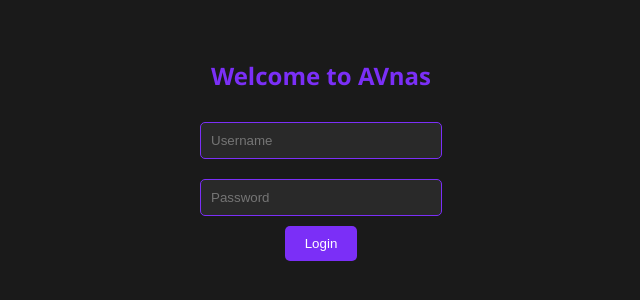
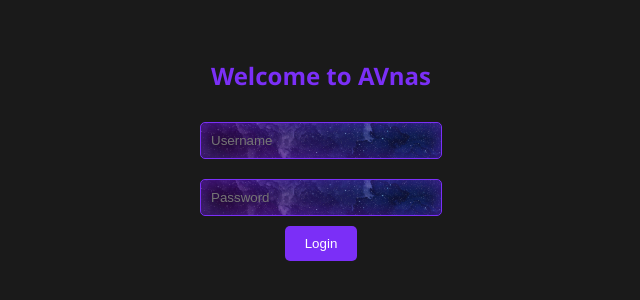
Before and after one commit to Agr1m/NasUI, a plain HTML site: page index.html in a window 1280 px wide. Shown: the part 250-550 px from the top of the page, without its empty margins (319-959 px from the left). Drawn offline with Linux system fonts and the light colour scheme.

Commit message:
Update index.html

```diff
--- a/index.html
+++ b/index.html
@@ -39,11 +39,11 @@
       margin: 10px;
       padding: 10px;
       width: 220px;
-      background: #292929;
+      background: url('https://raw.githubusercontent.com/Agr1m/NasUI/main/login%20bg.jpg') center/cover no-repeat, #292929;
       color: #fff;
       border: 1px solid #7b2ff7;
       border-radius: 5px;
-      <img>https://github.com/Agr1m/NasUI/blob/main/login%20bg.jpg</img>
+      box-shadow: inset 0 0 20px rgba(123, 47, 247, 0.5); /* Inward blending effect */
     }
 
     #loginScreen button {
```
